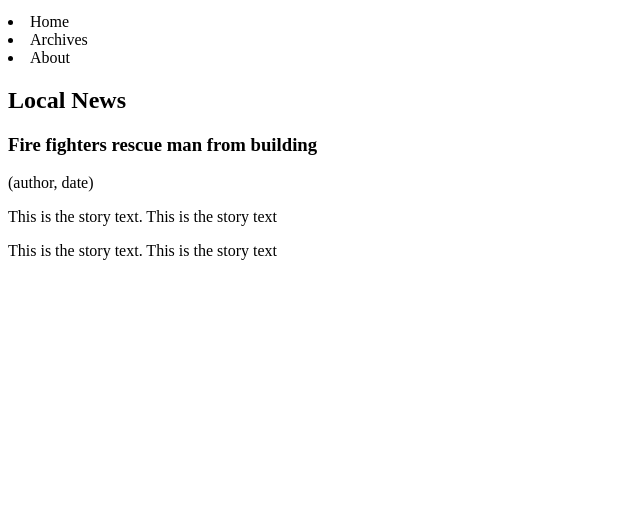
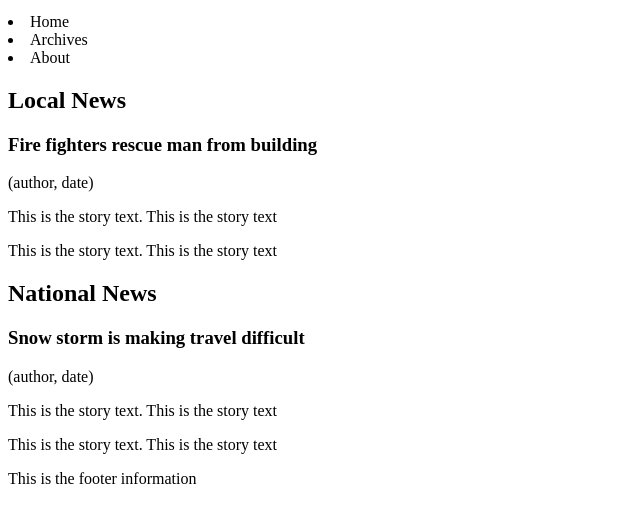
Before and after one commit to rohanvarma29/Demo, a plain HTML site: page index.html in a window 1280 px wide. Shown: the part 101-624 px from the top of the page, without its empty margins (0-640 px from the left). Drawn offline with Linux system fonts and the light colour scheme.

Commit message:
added national news and footer

```diff
--- a/index.html
+++ b/index.html
@@ -28,6 +28,21 @@
                 <p>This is the story text. This is the story text</p>
             </article>
         </section>
+        <section>
+            <h2>National News</h2>
+            <article>
+                <header>
+                    <h3>Snow storm is making travel difficult</h3>
+                    <p>(author, date)</p>
+                </header>
+                <p>This is the story text. This is the story text</p>
+                <p>This is the story text. This is the story text</p>
+            </article>
+        </section>
     </main>
+
+    <footer>
+        <p>This is the footer information</p>
+    </footer>
 </body>
 </html>
```
